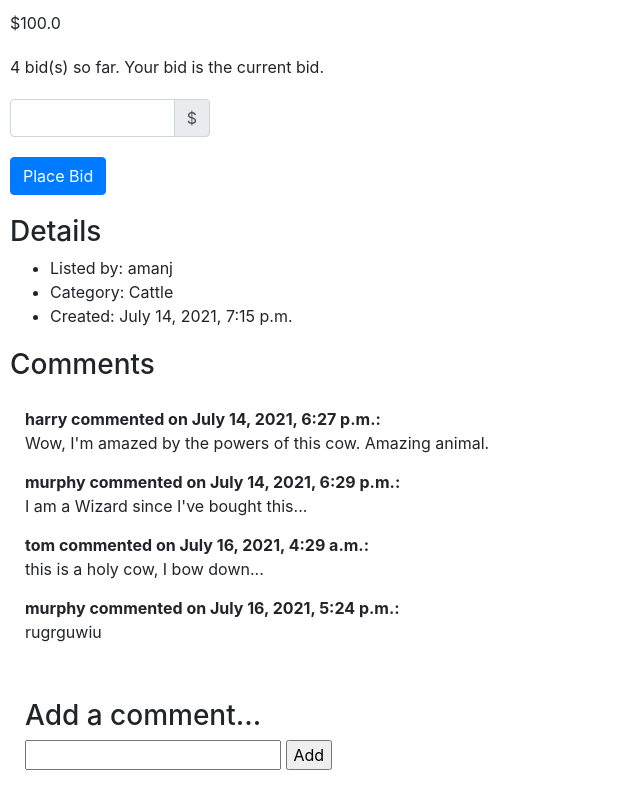
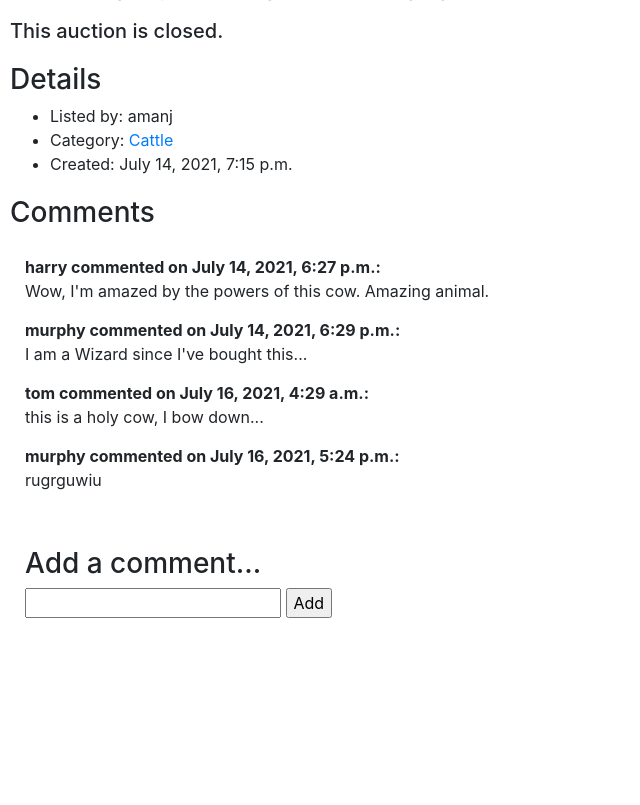
Before and after one commit to amanjot1800/commerce, a Django app: page /listing/7 in a window 1280 px wide. Shown: the part 596-1401 px from the top of the page, without its empty margins (0-640 px from the left). After the commit the page ends 1214 px from the top, so only its background shows below. Run offline with Django 3.2, Linux system fonts and the light colour scheme; a user stored in the database is signed in; data comes from the database, SQL or seed files in the repository; some libraries are stand-ins or nearby versions.

Commit message:
Implemented categories and sort listings by a particular category. Listing poster has the ability to close the auction now. Some UI changes.

```diff
--- a/auctions/admin.py
+++ b/auctions/admin.py
@@ -1,5 +1,5 @@
 from django.contrib import admin
-from .models import User, Bid, Listing, Comment
+from .models import User, Bid, Listing, Comment, Category
 
 # Register your models here.
 
@@ -7,3 +7,4 @@ admin.site.register(User)
 admin.site.register(Bid)
 admin.site.register(Listing)
 admin.site.register(Comment)
+admin.site.register(Category)
--- a/auctions/models.py
+++ b/auctions/models.py
@@ -8,6 +8,13 @@ class User(AbstractUser):
     pass
 
 
+class Category(models.Model):
+    category = models.CharField(max_length=64)
+
+    def __str__(self):
+        return self.category
+
+
 class Listing(models.Model):
     id = models.AutoField(primary_key=True)
     user = models.ForeignKey(User, on_delete=models.CASCADE, related_name="listings")
@@ -15,9 +22,10 @@ class Listing(models.Model):
     description = models.TextField(max_length=256)
     current_bid = models.FloatField()
     image_url = models.URLField()
-    category = models.CharField(max_length=64)
+    category = models.ForeignKey(Category, on_delete=models.DO_NOTHING, related_name='all_listings')
     created = models.DateTimeField(auto_now_add=True)
     watchlist_users = models.ManyToManyField(User, related_name='watchlist', null=True, blank=True)
+    is_active = models.BooleanField(default=True)
 
     def __str__(self):
         return f"{self.title}: ${self.current_bid} by {self.user.username}"
--- a/auctions/templates/auctions/index.html
+++ b/auctions/templates/auctions/index.html
@@ -1,11 +1,12 @@
 {% extends "auctions/layout.html" %}
 
 {% block body %}
-    <h2>Active Listings</h2>
+    <h2>{{ title }}</h2>
 
     {% for listing in listings %}
+{#        {% if listing.is_active %}#}
             <a href="{% url 'listing' listing.id %}">
-            <div class="listing">
+                <div class="listing container-fluid">
                     <div class="thumb-image">
                         <img src="{{ listing.image_url }}" alt="{{ listing.title }}" width="300px">
                     </div>
@@ -20,6 +21,7 @@
                     </div>
                 </div>
             </a>
+{#        {% endif %}#}
     {% empty %}
         <span>No listings found.</span>
     {% endfor %}
--- a/auctions/templates/auctions/layout.html
+++ b/auctions/templates/auctions/layout.html
@@ -19,6 +19,9 @@
         <ul class="nav">
             <li class="nav-item">
                 <a class="nav-link" href="{% url 'index' %}">Active Listings</a>
+            </li>
+            <li class="nav-item">
+                <a class="nav-link" href="{% url 'categories' %}">Categories</a>
             </li>
             {% if user.is_authenticated %}
                 <li class="nav-item">
--- a/auctions/templates/auctions/listing.html
+++ b/auctions/templates/auctions/listing.html
@@ -5,11 +5,21 @@
         <h3>{{ listing.title }}</h3>
     </div>
 
+    {% if user.is_authenticated %}
+
+        {% if user == listing.user and listing.is_active %}
+            <div class="no-bids">
+                <form action="{% url 'close_auction' listing.id %}">
+                    <input class="btn btn-danger" type="submit" name="close" value="Close Auction">
+                </form>
+            </div>
+        {% endif %}
+
         {% if not watchlisted %}
             <div class="no-bids">
                 <form action="{% url 'watchlist' listing.id %}" method="post">
                     {% csrf_token %}
-                <input type="submit" name="addwatchlist" value="Add to watchlist">
+                    <input class="btn btn-success" type="submit" name="addwatchlist" value="Add to watchlist">
                 </form>
             </div>
 
@@ -17,16 +27,11 @@
             <div class="no-bids">
                 <form action="{% url 'watchlist' listing.id %}" method="post">
                     {% csrf_token %}
-                <input type="submit" name="removewatchlist" value="Remove from watchlist">
+                    <input class="btn btn-secondary" type="submit" name="removewatchlist" value="Remove from watchlist">
                 </form>
             </div>
-{#        <div>#}
-{#             <form action="{% url 'addtowatchlist' %}" method="post">#}
-{#                <input type="submit" name="removewatchlist" value="Remove from watchlist">#}
-{#            </form>#}
-{#        </div>#}
         {% endif %}
-
+    {% endif %}
 
     <div>
         <img src="{{ listing.image_url }}" alt="{{ listing.title }}" width="400px">
@@ -36,12 +41,16 @@
         <p>{{ listing.description }}</p>
     </div>
 
+    {% if listing.is_active %}
+        <div class="active-bid">
             <div>
+                <h5>
                     ${{ listing.current_bid }}
+                </h5>
             </div>
 
             <div class="no-bids">
-        {{ number_of_bids }} bid(s) so far. Your bid is the current bid.
+                {{ number_of_bids }} bid(s) so far.
             </div>
 
             {% if user.is_authenticated %}
@@ -49,7 +58,9 @@
                     <form action="{% url 'listing' listing.id %}" method="post">
                         {% csrf_token %}
                         <div class="input-group">
-                    <input type="number" step="any" min="{{ listing.current_bid }}" name="new_bid" class="form-control" aria-label="Amount">
+                            <input type="number" step="any" min="{{ listing.current_bid }}" name="new_bid"
+                                   class="form-control"
+                                   aria-label="Amount">
                             <div class="input-group-append">
                                 <span class="input-group-text">$</span>
                             </div>
@@ -70,12 +81,18 @@
                     Please login to place a bid.
                 </div>
             {% endif %}
+        </div>
+    {% else %}
+        <div>
+            <h5>This auction is closed.</h5>
+        </div>
+    {% endif %}
 
     <div class="listing-view-detail">
         <h3>Details</h3>
         <ul>
             <li>Listed by: {{ listing.user }}</li>
-            <li>Category: {{ listing.category }}</li>
+            <li>Category: <a href="{% url 'category' listing.category.category.lower %}">{{ listing.category }}</a></li>
             <li>Created: {{ listing.created }}</li>
         </ul>
     </div>
@@ -109,7 +126,7 @@
             </div>
         {% else %}
             <div class="comment">
-            <p>Please login to add a comment...</p>
+                <p>Please login to add a comment.</p>
             </div>
         {% endif %}
 
--- a/auctions/templates/auctions/watchlist.html
+++ b/auctions/templates/auctions/watchlist.html
@@ -1,7 +1,7 @@
 {% extends "auctions/layout.html" %}
 
 {% block body %}
-    <h2>My Watchlist</h2>
+    <h2>{{ title }}</h2>
 
     {% for listing in items %}
         <a href="{% url 'listing' listing.id %}">
--- a/auctions/urls.py
+++ b/auctions/urls.py
@@ -12,6 +12,8 @@ urlpatterns = [
     path("listing/<int:listing_id>/comment", views.comment, name='comment'),
     path("watchlist", views.my_watchlist, name='mywatchlist'),
     path("listing/<int:listing_id>/watchlist", views.watchlist, name='watchlist'),
-
+    path("categories/<str:name>", views.category, name='category'),
+    path("categories", views.categories, name='categories'),
+    path("close_auction/<int:idd>", views.close_auction, name='close_auction'),
 
 ]
--- a/auctions/views.py
+++ b/auctions/views.py
@@ -1,11 +1,12 @@
 from django.contrib.auth import authenticate, login, logout
+from django.contrib.auth.decorators import login_required
 from django.db import IntegrityError
 from django.http import HttpResponse, HttpResponseRedirect
 from django.shortcuts import render
 from django.urls import reverse
 from django import forms
 
-from .models import User, Listing, Bid, Comment
+from .models import User, Listing, Bid, Comment, Category
 
 
 def index(request):
@@ -15,6 +16,7 @@ def index(request):
 
     return render(request, "auctions/index.html", {
         "listings": Listing.objects.all().reverse(),
+        'title': 'Active Listings'
     })
 
 
@@ -75,9 +77,17 @@ class NewListingForm(forms.Form):
     description = forms.CharField(widget=forms.Textarea)
     bid = forms.FloatField(label="Current Bid", min_value=0.0)
     url = forms.URLField(label="Image URL")
-    category = forms.CharField(label="Category", max_length=64)
+
+    CATEGORY_CHOICES = []
+    idd = 1
+    for choices in Category.objects.all():
+        CATEGORY_CHOICES.append((idd, choices))
+        idd += 1
+
+    category = forms.ChoiceField(choices=CATEGORY_CHOICES)
 
 
+@login_required
 def create(request):
 
     if request.method == "POST":
@@ -89,13 +99,13 @@ def create(request):
             url = form.cleaned_data['url']
             category = form.cleaned_data['category']
             new = Listing(title=title, description=description, current_bid=bid, image_url=url,
-                          category=category, user=request.user)
+                          category=Category.objects.get(id=category), user=request.user)
             new.save()
             return HttpResponseRedirect(reverse('index'))
 
     else:
         return render(request, "auctions/create.html", {
-            "form": NewListingForm()
+            "form": NewListingForm(),
         })
 
 
@@ -148,6 +158,7 @@ def listing(request, listing_id):
         })
 
 
+@login_required
 def comment(request, listing_id):
     if request.method == 'POST':
         new_comment = Comment(user=request.user, comment=request.POST['newcomment'],
@@ -156,12 +167,15 @@ def comment(request, listing_id):
         return HttpResponseRedirect(reverse('listing', kwargs={'listing_id': listing_id}))
 
 
+@login_required
 def my_watchlist(request):
-    return render(request, 'auctions/watchlist.html', {
-        'items': User.objects.get(username=request.user.username).watchlist.all()
+    return render(request, 'auctions/index.html', {
+        'listings': User.objects.get(username=request.user.username).watchlist.all(),
+        'title': 'My Watchlist'
     })
 
 
+@login_required
 def watchlist(request, listing_id=0):
     if request.method == 'POST' and request.POST.get('addwatchlist', False):
         lst = Listing.objects.get(id=listing_id)
@@ -174,3 +188,26 @@ def watchlist(request, listing_id=0):
         lst.watchlist_users.remove(request.user)
         request.session['number_watchlist'] = User.objects.get(username=request.user.username).watchlist.all().count()
         return HttpResponseRedirect(reverse('listing', kwargs={'listing_id': listing_id}))
+
+
+def categories(request):
+
+    return render(request, 'auctions/categories.html', {
+        'categories': Category.objects.all(),
+    })
+
+
+def category(request, name):
+    listings = Category.objects.get(category=name.title()).all_listings.all()
+    return render(request, 'auctions/index.html', {
+        'listings': listings,
+        'title': f'All listings in {name.title()} category'
+    })
+
+
+def close_auction(request, idd):
+    lst = Listing.objects.get(id=idd)
+    lst.is_active = False
+    lst.save()
+
+    return HttpResponseRedirect(reverse('index'))
```
Also changed, not shown: auctions/templates/auctions/categories.html (added, +16 -0 lines), auctions/migrations/0012_listing_is_active.py (added), auctions/migrations/0013_category.py (added), auctions/migrations/0014_alter_listing_category.py (added), auctions/migrations/0015_alter_listing_is_active.py (added), db.sqlite3. Lines whose indentation alone changed are shown as unchanged.
